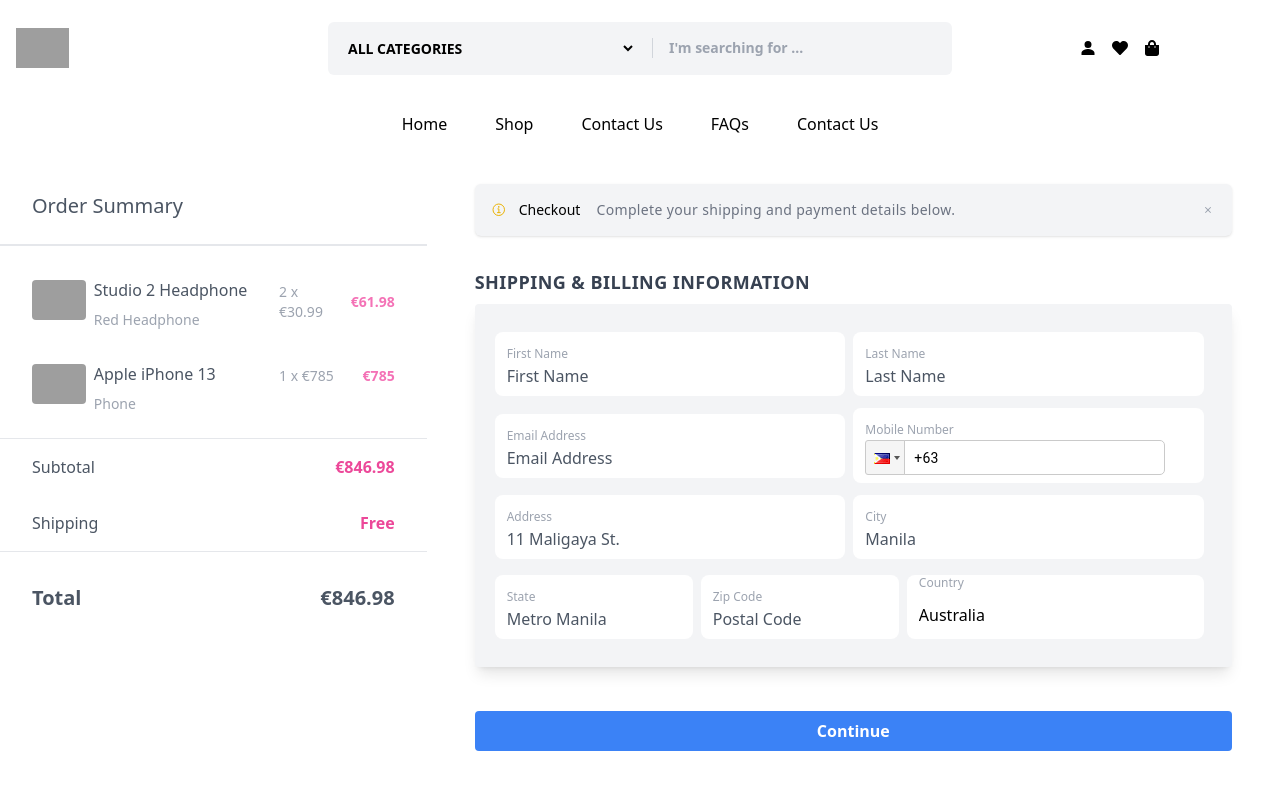
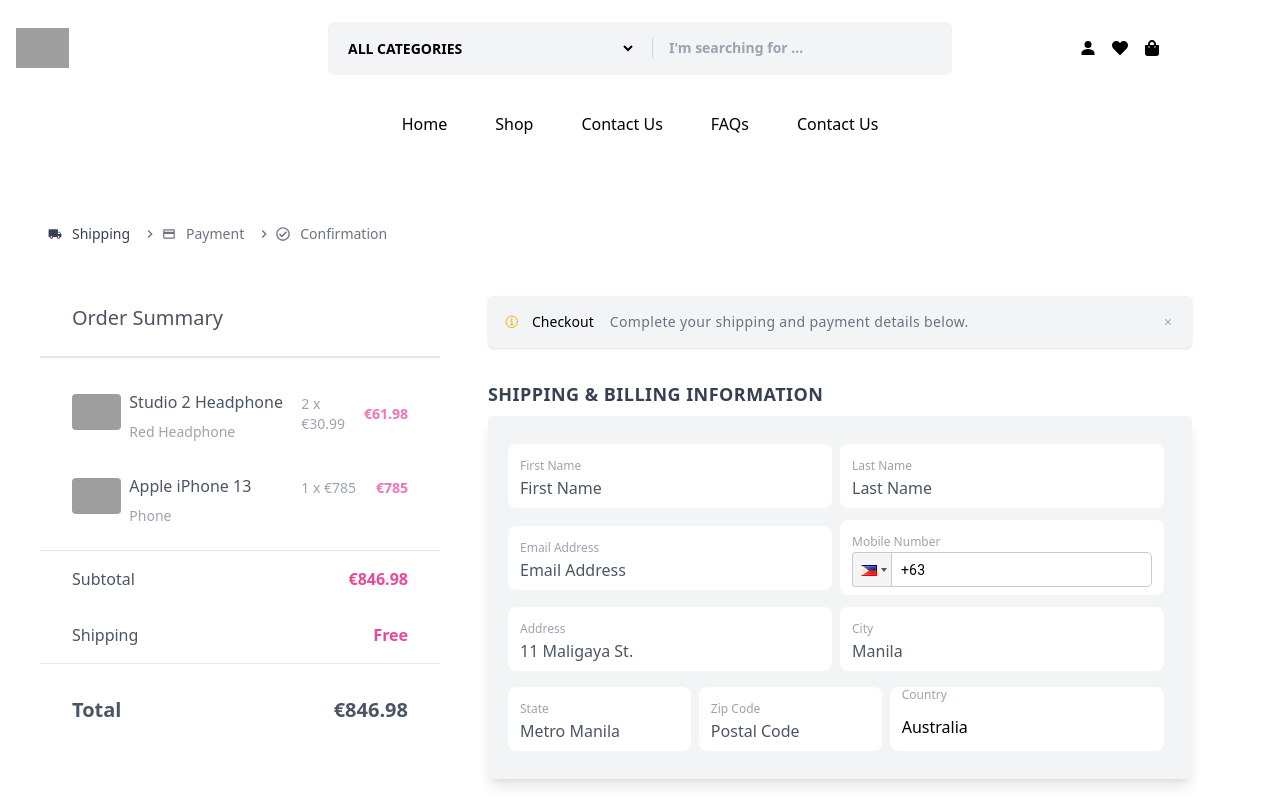
Before and after one commit to knee-rel/ateneo-trade, a React (Create React App) app: page /shipping in a window 1280 px wide. Shown: the top 800 px of the page. Built offline with nearby package versions, Linux system fonts and the light colour scheme; grey boxes are pictures that could not be loaded.

Commit message:
checkout steps

```diff
--- /dev/null
+++ b/src/components/BreadCrumbs.jsx
@@ -0,0 +1,43 @@
+import React from "react";
+import { Link, useLocation } from "react-router-dom";
+import { MdKeyboardArrowRight } from "react-icons/md";
+
+const BreadCrumbs = ({ breadcrumbs }) => {
+  const currentPath = useLocation().pathname;
+
+  return (
+    <nav className="flex items-center" aria-label="Breadcrumb">
+      <ol className="flex items-center space-x-1 md:space-x-2 rtl:space-x-reverse">
+        {breadcrumbs.map((breadcrumb, index) => (
+          <li key={index} className="flex items-center">
+            {index > 0 && (
+              <span className="text-gray-500 mx-1">
+                <MdKeyboardArrowRight />
+              </span>
+            )}
+            {breadcrumb.url && currentPath !== breadcrumb.url ? (
+              <span className="text-sm font-medium text-gray-500 dark:text-gray-400 flex items-center">
+                {breadcrumb.icon && (
+                  <span className="me-2.5">{breadcrumb.icon}</span>
+                )}
+                {breadcrumb.label}
+              </span>
+            ) : (
+              <Link
+                to={breadcrumb.url}
+                className="flex items-center text-sm font-medium text-gray-700 hover:text-blue-600 dark:text-gray-400 dark:hover:text-white"
+              >
+                {breadcrumb.icon && (
+                  <span className="me-2.5">{breadcrumb.icon}</span>
+                )}
+                {breadcrumb.label}
+              </Link>
+            )}
+          </li>
+        ))}
+      </ol>
+    </nav>
+  );
+};
+
+export default BreadCrumbs;
--- a/src/screens/ShippingScreen.jsx
+++ b/src/screens/ShippingScreen.jsx
@@ -7,13 +7,23 @@ import { saveShippingAddress } from "../slices/cartSlice";
 
 import Input from "../components/Input";
 import Button from "../components/Button";
+import BreadCrumbs from "../components/BreadCrumbs";
 
 import { IoInformationCircleOutline } from "react-icons/io5";
 import { IoIosClose } from "react-icons/io";
+import { MdLocalShipping } from "react-icons/md";
+import { MdOutlinePayment } from "react-icons/md";
+import { FaRegCheckCircle } from "react-icons/fa";
 
 const ShippingScreen = () => {
   const cart = useSelector((state) => state.cart);
   const { shippingAddress } = cart;
+
+  const breadcrumbs = [
+    { label: "Shipping", url: "/shipping", icon: <MdLocalShipping /> },
+    { label: "Payment", url: "/payment", icon: <MdOutlinePayment /> },
+    { label: "Confirmation", url: "/confirmation", icon: <FaRegCheckCircle /> },
+  ];
 
   const [firstName, setFirstName] = useState(shippingAddress?.firstName || "");
   const [lastName, setLastName] = useState(shippingAddress?.lastName || "");
@@ -41,6 +51,10 @@ const ShippingScreen = () => {
   };
 
   return (
+    <div className="dark:bg-gray-700 p-10">
+      <div className="md:px-2 pt-8 pb-5 flex items-center">
+        <BreadCrumbs breadcrumbs={breadcrumbs} />
+      </div>
       <div className="lg:grid lg:grid-cols-3 grid grid-cols-1">
         <div className="lg:col-span-1 col-span-1 bg-white lg:sticky lg:top-0 lg:py-4 lg:overflow-y-auto">
           <h1 className="py-6 border-b-2 text-xl text-gray-600 px-8">
@@ -330,6 +344,7 @@ const ShippingScreen = () => {
           </Button>
         </div>
       </div>
+    </div>
   );
 };
 
```
Lines whose indentation alone changed are shown as unchanged.
